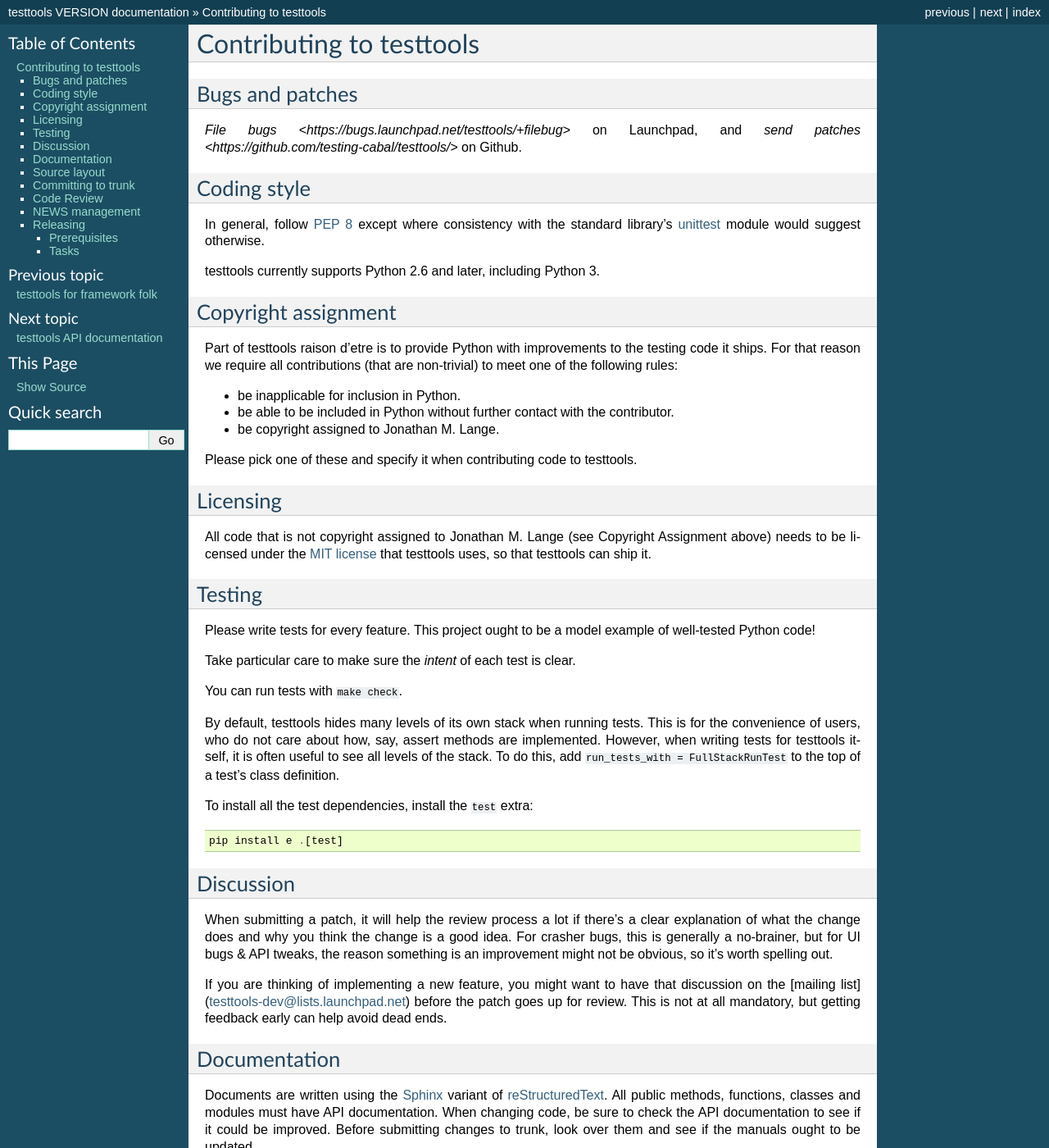
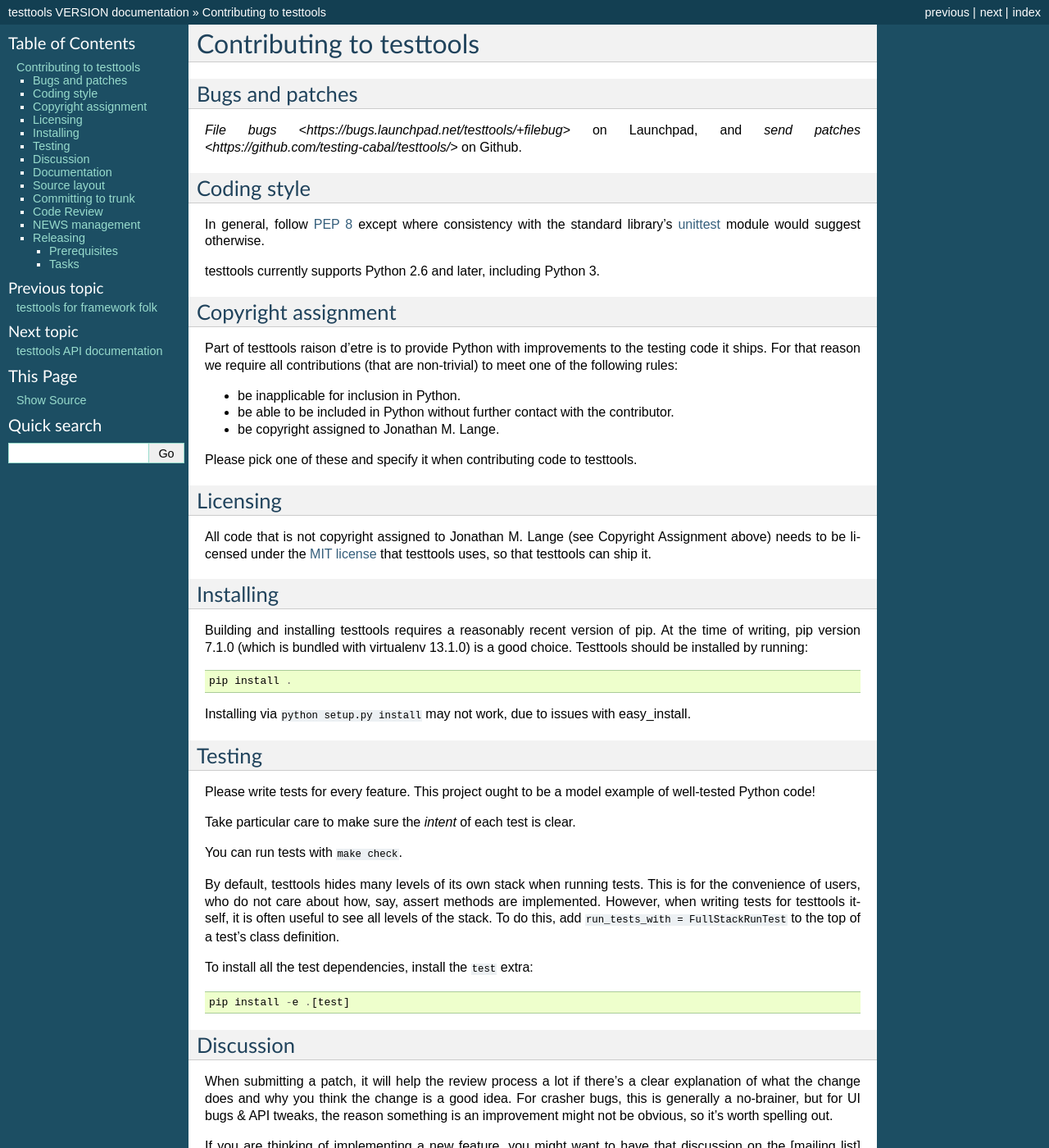
Before and after one commit to testing-cabal/testtools, a Sphinx documentation site: the page built from doc/hacking.rst, in a window 1280 px wide and 1400 px high. Shown: the whole window at 82% size. Built offline with Sphinx 7.4.7, drawn with Linux system fonts in a browser that asks for light colours; pages that are not in the unit, such as notebooks, are missing from menus.

Commit message:
Update hacking documentation.

```diff
--- a/doc/hacking.rst
+++ b/doc/hacking.rst
@@ -39,6 +39,18 @@
 uses, so that testtools can ship it.
 
 
+Installing
+----------
+
+Building and installing testtools requires a reasonably recent version of pip.
+At the time of writing, pip version 7.1.0 (which is bundled with virtualenv
+13.1.0) is a good choice. Testtools should be installed by running::
+
+  pip install .
+
+Installing via ``python setup.py install`` may not work, due to issues with
+easy_install.
+
 Testing
 -------
 
@@ -57,7 +69,7 @@
 
 To install all the test dependencies, install the ``test`` extra::
 
-  pip install e .[test]
+  pip install -e .[test]
 
 Discussion
 ----------
```
Also changed, not shown: 1 other file.
